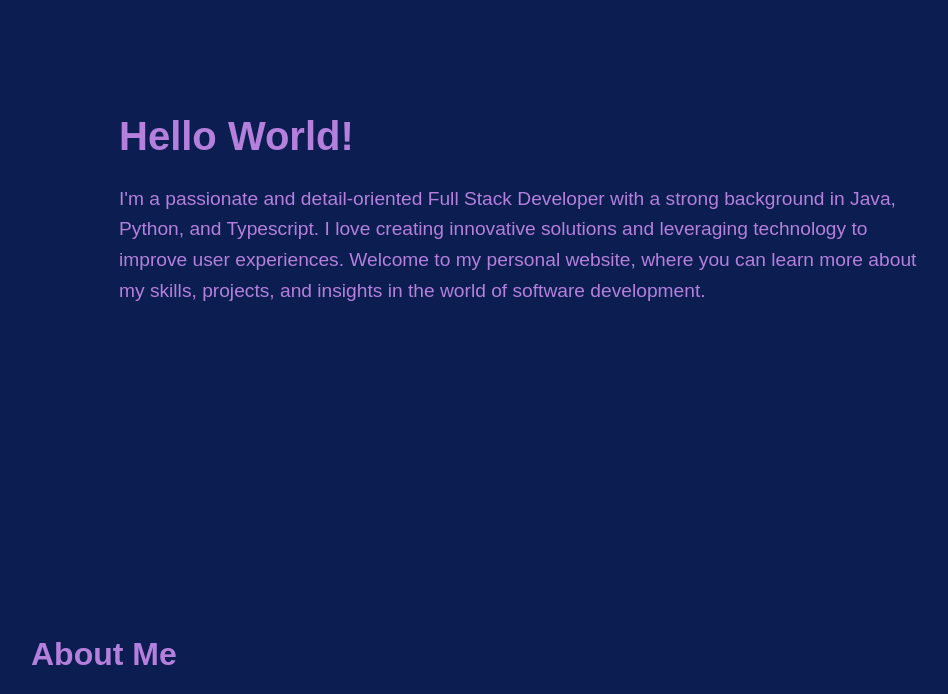
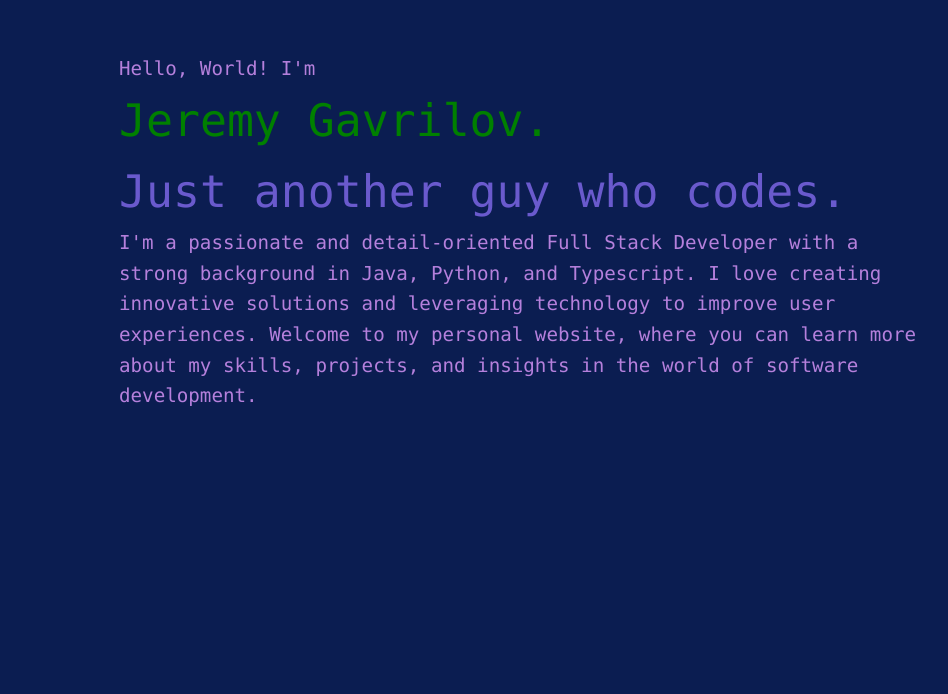
Before and after one commit to jgavrilo/Website-Template, a Next.js app: page /portfolio/ in a window 1280 px wide. Shown: the part 195-889 px from the top of the page, without its empty margins (121-1069 px from the left). Built offline with nearby package versions, Linux system fonts and the light colour scheme.

Commit message:
Refactor

```diff
--- a/components/nav/Navbar.tsx
+++ b/components/nav/Navbar.tsx
@@ -12,7 +12,9 @@ const Navbar: React.FC = () => {
   const [showDropdown, setShowDropdown] = useState(false);
   const [lastScrollPosition, setLastScrollPosition] = useState(0);
   const [navBarHidden, setNavBarHidden] = useState(false);
-  const headerRef = useRef<HTMLDivElement>(null);
+  const [isMobileView, setIsMobileView] = useState(
+    typeof window !== "undefined" && window.innerWidth < 768
+  );  const headerRef = useRef<HTMLDivElement>(null);
 
   useEffect(() => {
     const handleClickOutside = (event: MouseEvent) => {
@@ -27,17 +29,23 @@ const Navbar: React.FC = () => {
         setNavBarHidden(false);
       } else {
         setNavBarHidden(true);
-        setShowDropdown(false)
+        setShowDropdown(false);
       }
       setLastScrollPosition(currentScrollPosition);
     };
 
+    const handleResize = () => {
+      setIsMobileView(window.innerWidth < 768);
+    };
+
     document.addEventListener("click", handleClickOutside);
     window.addEventListener("scroll", handleScroll);
+    window.addEventListener("resize", handleResize);
 
     return () => {
       document.removeEventListener("click", handleClickOutside);
       window.removeEventListener("scroll", handleScroll);
+      window.removeEventListener("resize", handleResize);
     };
   }, [lastScrollPosition]);
 
@@ -60,7 +68,7 @@ const Navbar: React.FC = () => {
   return (
     <header className={navbarClasses} ref={headerRef}>
         <span className={styles.brand}>Jeremy Gavrilov</span>
-        <Hamburger onClick={toggleDropdown} showDropdown={showDropdown} />
+        {isMobileView && <Hamburger onClick={toggleDropdown} showDropdown={showDropdown} />}
         {showDropdown && (
         <div className={styles.dropdownContainer}>
             <ul className={styles.dropdownMenu}>
--- a/components/sections/AboutMe.tsx
+++ b/components/sections/AboutMe.tsx
@@ -6,7 +6,6 @@ const AboutMe: React.FC = () => {
     <section className={style.aboutMe}>
       <h2>About Me</h2>
       <div className={style.aboutMeContent}>
-        <img src="https://via.placeholder.com/200x200.png?text=Jeremy+Gavrilov" alt="Jeremy Gavrilov" className={style.aboutMePhoto} />
         <div className={style.aboutMeText}>
           <p>
             As a passionate Full Stack Developer holding a Computer Science degree from Syracuse University,
@@ -18,6 +17,8 @@ const AboutMe: React.FC = () => {
             sor expressing my creativity in the kitchen through baking.
           </p>
         </div>
+        <img src="https://via.placeholder.com/200x200.png?text=Jeremy+Gavrilov" alt="Jeremy Gavrilov" className={style.aboutMePhoto} />
+
       </div>
     </section>
   );
--- a/components/sections/Introduction.tsx
+++ b/components/sections/Introduction.tsx
@@ -1,17 +1,23 @@
-import React, { useEffect, useState } from 'react';
+import React from 'react';
 import style from "../../styles/components/sections/Introduction.module.css";
 
 const Introduction: React.FC = () => {
   return (
       <div className={style.introduction}>
-        <h1>
-          <span id={style.message}>Hello World!</span>
+        <p id={style.helloWorld} className={`${style.fadeIn}`} style={{animationDelay: '0s'}}>
+          Hello, World! I'm
+        </p>
+        <h1 className={`${style.fadeIn}`} style={{animationDelay: '0.5s'}}>
+          <span id={style.name}>Jeremy Gavrilov.</span>
+          <br/>
+          <span id={style.message}>Just another guy who codes.</span>
         </h1>
-        <p>
+        <p id={style.welcome} className={`${style.fadeIn}`} style={{animationDelay: '1s'}}>
           I'm a passionate and detail-oriented Full Stack Developer with a strong background in Java, Python, and Typescript. I love creating innovative solutions and leveraging technology to improve user experiences. Welcome to my personal website, where you can learn more about my skills, projects, and insights in the world of software development.
         </p>
       </div>
   );
 };
 
+
 export default Introduction;
--- /dev/null
+++ b/components/sections/Section.tsx
@@ -0,0 +1,36 @@
+import { useEffect, useRef } from 'react';
+import styles from '../../styles/pages/Home.module.css';
+
+type SectionProps = {
+    id: string;
+    children: React.ReactNode;
+  };
+
+  const Section = ({ id, children }: SectionProps) => {
+    useEffect(() => {
+      const section = document.querySelector(`#${id}`);
+      if (!section) return;
+
+      const observer = new IntersectionObserver((entries) => {
+        entries.forEach((entry) => {
+          if (entry.isIntersecting) {
+            entry.target.classList.add('fade-in');
+          }
+        });
+      }, { threshold: 0.5 });
+
+      observer.observe(section);
+
+      return () => {
+        observer.unobserve(section);
+      };
+    }, [id]);
+
+    return (
+      <div id={id} className={styles.section1}>
+        {children}
+      </div>
+    );
+  };
+
+  export default Section;
--- a/pages/index.tsx
+++ b/pages/index.tsx
@@ -6,6 +6,7 @@
  */
 import React from 'react';
 import Layout from '../components/Layout';
+import Section from '../components/sections/Section';
 import styles from '../styles/pages/Home.module.css';
 import ImageCard from '@component/components/ImageCard';
 import Introduction from '@component/components/sections/Introduction';
@@ -14,37 +15,42 @@ import Skills from '@component/components/sections/Skills';
 import Experience from '@component/components/sections/Experience';
 import Education from '@component/components/sections/Education';
 import Projects from '@component/components/sections/Projects';
+
 const HomePage: React.FC = () => {
 
   const imageUrl = "https://picsum.photos/id/237/300/200";
   const title = "Example Image";
   const description = "This is an example image. And some text to show me it goes to the next line. This is an example image. And some text to show me it goes to the next line. This is an example image. And some text to show me it goes to the next line.";
   const link = "https://github.com/jgavrilo";
+
   return (
     <Layout>
-      <div id="intro" className={styles.introduction}>
-        <Introduction/>
-      </div>
-      <div id="aboutme" className={styles.section1}>
-       <AboutMe/>
-      </div>
-      <div id="skills" className={styles.section1}>
-        <Skills/>
-      </div>
-      <div id="experience" className={styles.section1}>
-        <Experience/>
-      </div>
-      <div id="education" className={styles.section1}>
-        <Education/>
-      </div>
-      <div id="projects" className={styles.section1}>
-        <Projects/>
-      </div>
-      <div id="dd" className={styles.section1}>
-        <ImageCard imageUrl={imageUrl} title={title} description={description} link={link}/>
-      </div>
+      <Section id="intro">
+        <Introduction />
+      </Section>
+      <Section id="aboutme">
+        <AboutMe />
+      </Section>
+      <Section id="experience">
+        <Experience />
+      </Section>
+      <Section id="education">
+        <Education />
+      </Section>
+      <Section id="projects">
+        <Projects />
+      </Section>
     </Layout>
   );
 };
 
 export default HomePage;
+
+/*
+<Section id="skills">
+  <Skills />
+</Section>
+<Section id="dd">
+  <ImageCard imageUrl={imageUrl} title={title} description={description} link={link} />
+</Section>
+*/
--- a/styles/components/sections/AboutMe.module.css
+++ b/styles/components/sections/AboutMe.module.css
@@ -3,6 +3,7 @@
     font-family: Arial, sans-serif;
     line-height: 1.6;
     color: var(--text-color);
+    font-family: var(--font-mono);
   }
 
   .aboutMe h2 {
--- a/styles/components/sections/Introduction.module.css
+++ b/styles/components/sections/Introduction.module.css
@@ -8,19 +8,55 @@
     font-family: Arial, sans-serif;
     line-height: 1.6;
     color: var(--text-color);
+    max-width: 70vw;
+    padding-top: 10vh;
   }
 
   .introduction h1 {
-    font-size: 2.5rem;
-    margin-bottom: 1rem;
+    font-family: var(--font-mono);
+    font-weight: 400;
   }
 
   .introduction p {
     font-size: 1.2rem;
+    font-family: var(--font-mono);
     max-width: 800px;
+  }
+
+  #helloWorld {
 
   }
 
+  #name {
+    margin: 0px;
+    font-size: clamp(40px, 3.5vw, 80px);
+    color: green;
+  }
+
   #message {
-    text-align: left;
+    margin: 0px;
+    font-size: clamp(40px, 3.5vw, 80px);
+    color: slateblue;
   }
+
+  #welcome {
+
+  }
+
+  @keyframes fadeIn {
+  0% {
+    opacity: 0;
+    transform: translateY(-20px);
+  }
+  100% {
+    opacity: 1;
+    transform: translateY(0);
+  }
+}
+
+.fadeIn {
+  animation-name: fadeIn;
+  animation-duration: 1s;
+  animation-fill-mode: forwards;
+  opacity: 0;
+}
--- a/styles/pages/Home.module.css
+++ b/styles/pages/Home.module.css
@@ -2,12 +2,20 @@
 .section1,
 .section2,
 .introduction {
+  background-color: var(--introduction-background-color);
+  width: 100%;
+  min-height: 100vh;
+  height: 100vh;
+  padding: 0px;
+               /* Make the sections take up the full width of the viewport */
+  height: fit-content;
   display: flex;
   flex-direction: column;
   justify-content: center;    /* Center the content vertically */
   align-items: center;        /* Center the content horizontally */
-  width: 100%;                /* Make the sections take up the full width of the viewport */
-  height: fit-content;
+
+  -webkit-box-pack: center;
+  -webkit-box-align: center;
 }
 
 /* Specific styles for section 1 */
@@ -21,15 +29,3 @@
 }
 
 /* Specific for the introduction section */
-.introduction {
-  background-color: var(--introduction-background-color);
-  display: flex;
-  flex-direction: column;
-  justify-content: center;
-  -webkit-box-pack: center;
-  -webkit-box-align: center;
-
-  min-height: 100vh;
-  height: 100vh;
-  padding: 0px;
-}
```
